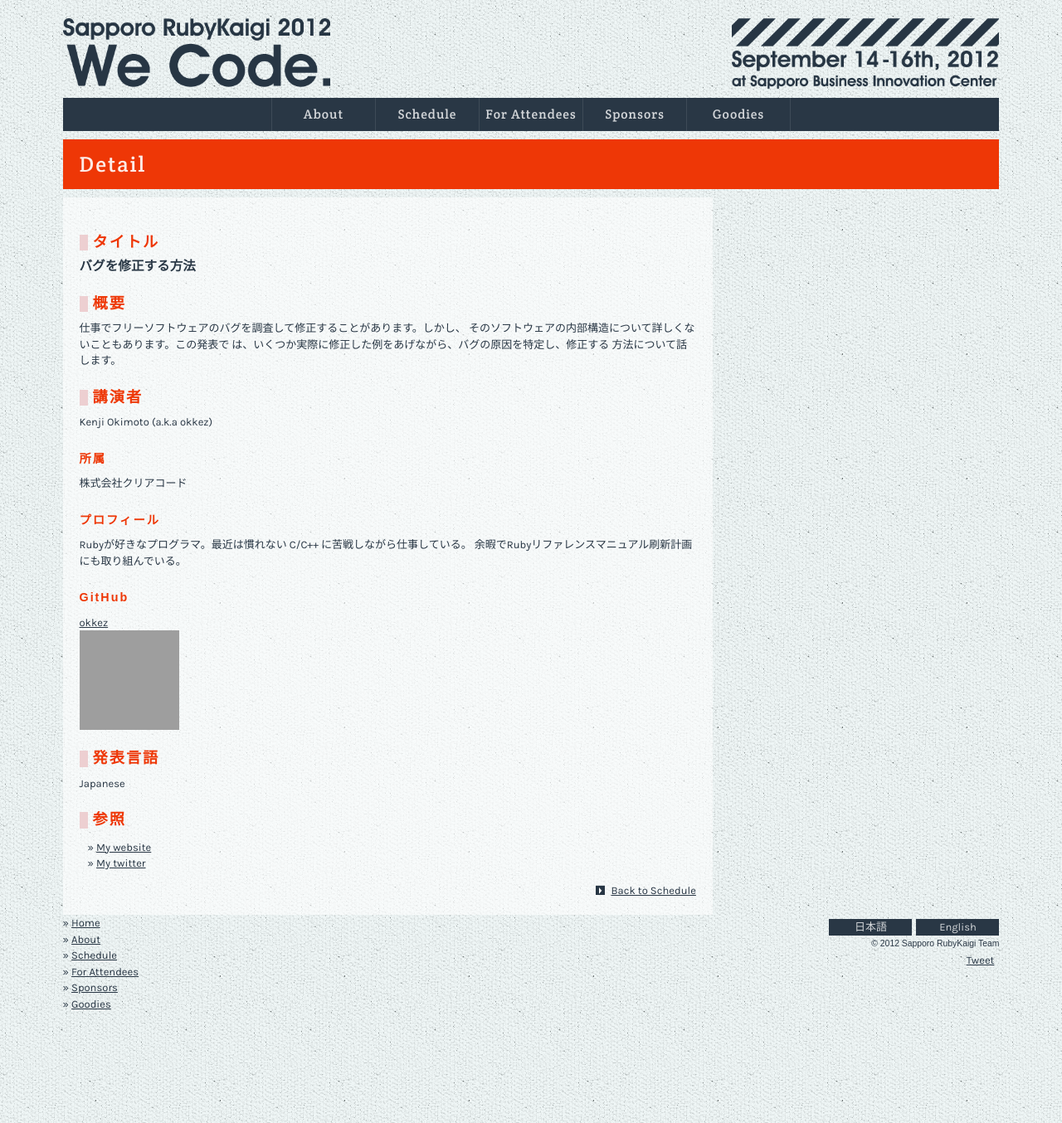
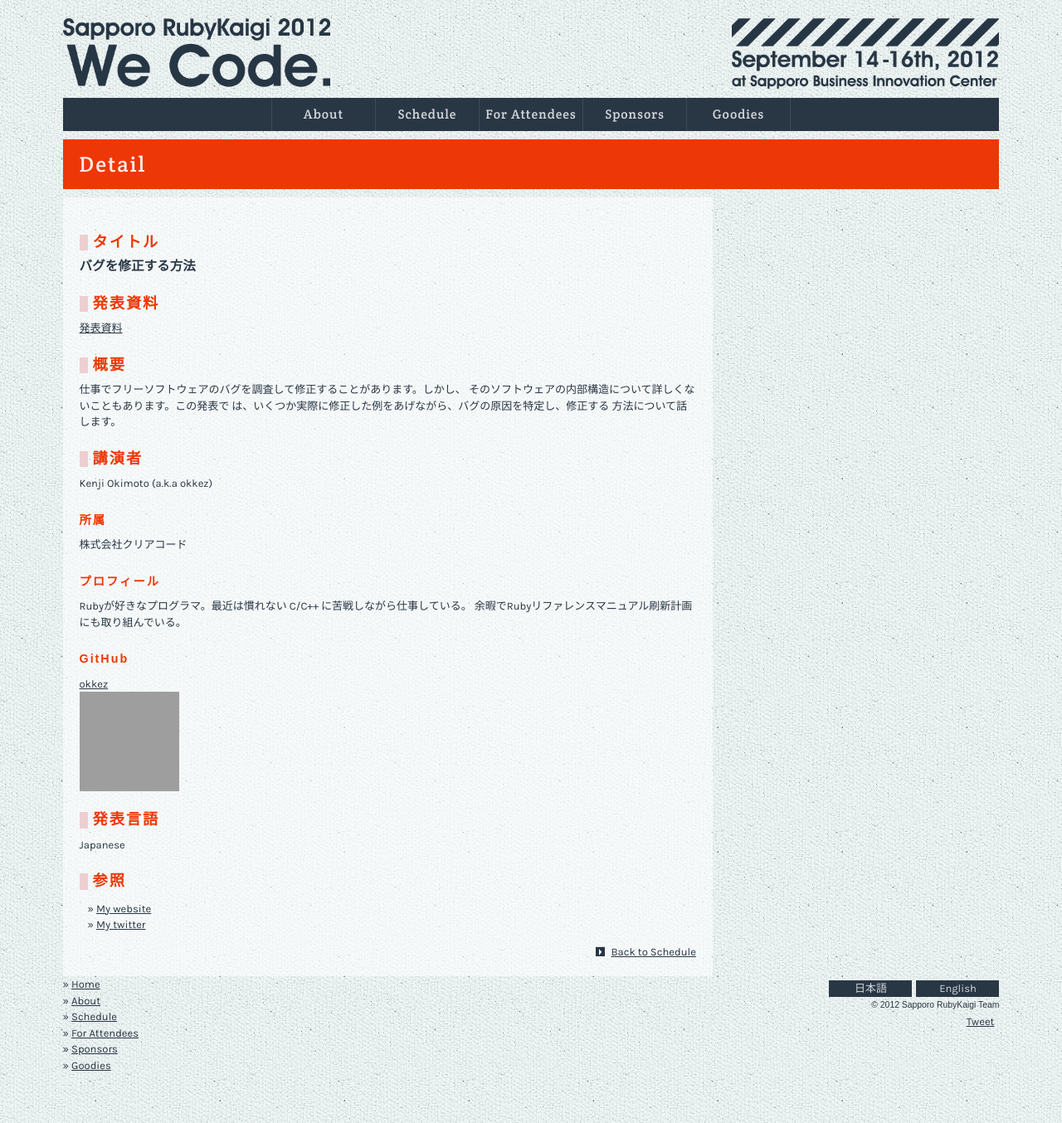
Before and after one commit to ruby-sapporo/sapporo.rubykaigi.org, a Jekyll site: the page built from 2012/ja/schedule/details/45.html, in a window 1280 px wide. Shown: the whole page at 83% size. Built offline with Jekyll 4.4.1, drawn with Linux system fonts in a browser that asks for light colours; nearby versions of some CDN libraries; Markdown is read by kramdown in place of the engine named in the settings; comment, search, counter and statistics services are not loaded; grey boxes are pictures that could not be loaded.

Commit message:
Add Kenji Okimoto's slide

```diff
--- a/2012/_schedule/presentations/45.yml
+++ b/2012/_schedule/presentations/45.yml
@@ -36,3 +36,4 @@
     - [My website](http://www.okkez.net)
     - [My twitter](https://twitter.com/#!/okkez)
 language: Japanese
+slide_url: http://slide.rabbit-shocker.org/authors/okkez/sprk2012/
--- a/2012/en/schedule/details/45.html
+++ b/2012/en/schedule/details/45.html
@@ -8,6 +8,8 @@
 <article id="scheduleDetail">
   <h2>Title</h2>
   <p class="title">How to fix bugs</p>
+    <h2>Slide</h2>
+    <a href="http://slide.rabbit-shocker.org/authors/okkez/sprk2012/">Slide</a>
   <h2>Abstract</h2>
   <p>You may need to investigate and fix bugs in free software at
 work. But you are not familiar with how to do so. In this
--- a/2012/ja/schedule/details/45.html
+++ b/2012/ja/schedule/details/45.html
@@ -8,6 +8,8 @@
 <article id="scheduleDetail">
   <h2>タイトル</h2>
   <p class="title">バグを修正する方法</p>
+    <h2>発表資料</h2>
+    <a href="http://slide.rabbit-shocker.org/authors/okkez/sprk2012/">発表資料</a>
   <h2>概要</h2>
   <p>仕事でフリーソフトウェアのバグを調査して修正することがあります。しかし、
 そのソフトウェアの内部構造について詳しくないこともあります。この発表で
```
